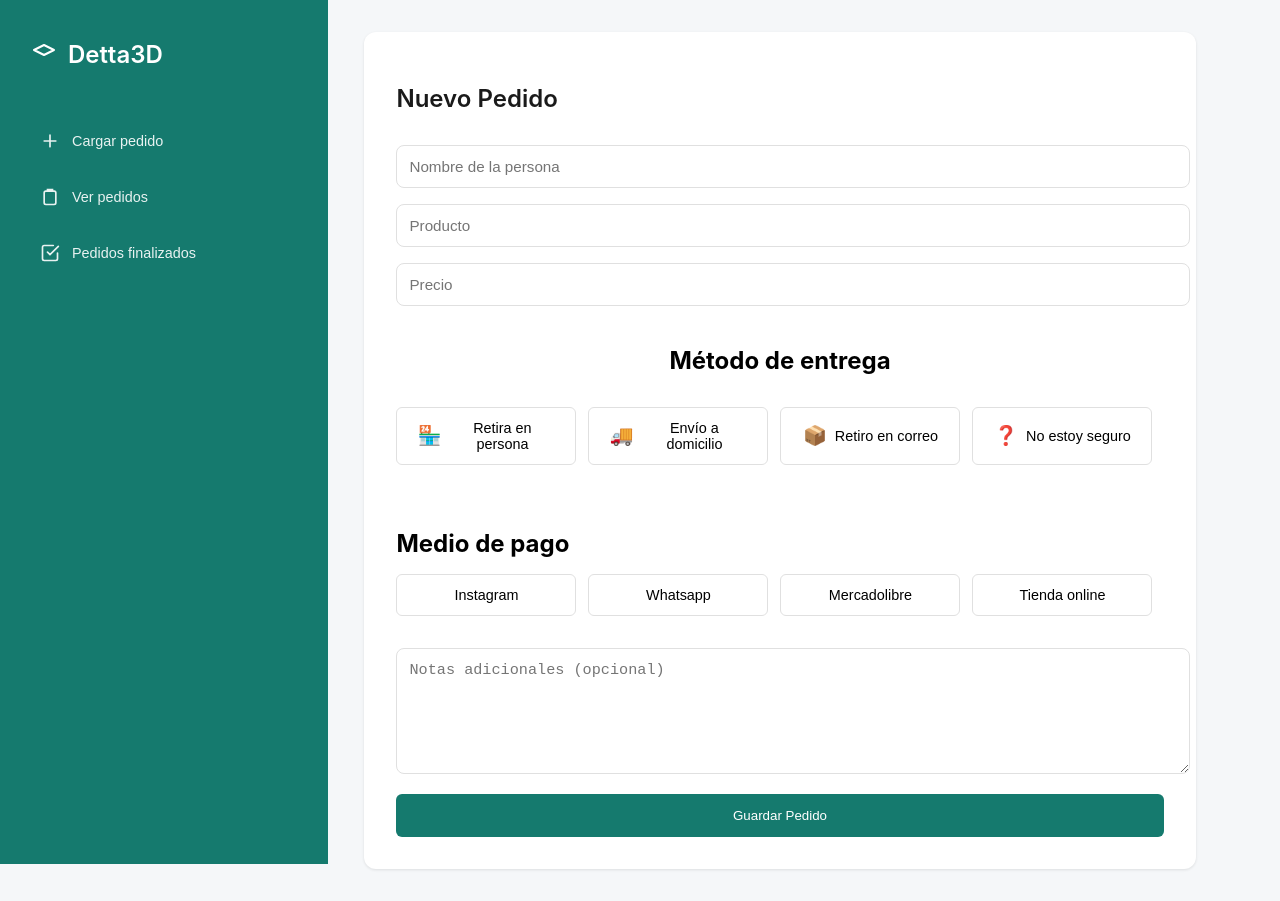
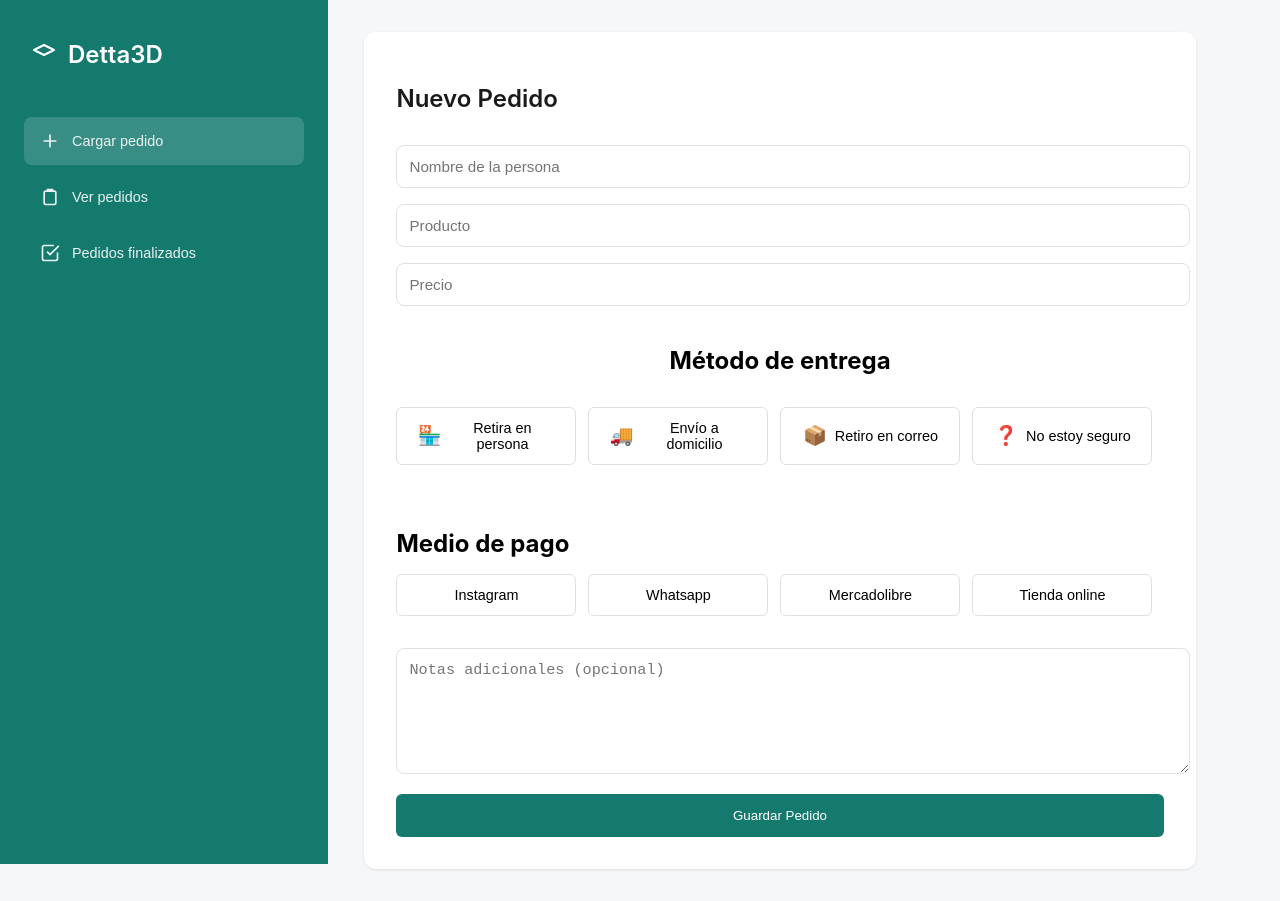
Before and after one commit to sozarg/react-orders-frontend, a React (Create React App) app: page / in a window 1280 px wide. Built offline with nearby package versions, Linux system fonts and the light colour scheme.

Commit message:
fix layout

```diff
--- a/src/layouts/DashboardLayout.js
+++ b/src/layouts/DashboardLayout.js
@@ -1,10 +1,10 @@
 import React from 'react';
 import Sidebar from '../components/Sidebar/Sidebar';
 
-const DashboardLayout = ({ children }) => {
+const DashboardLayout = ({ children, currentView, onViewChange }) => {
   return (
     <div className="dashboard">
-      <Sidebar />
+      <Sidebar currentView={currentView} onViewChange={onViewChange} />
       <div className="content">
         {children}
       </div>
```
